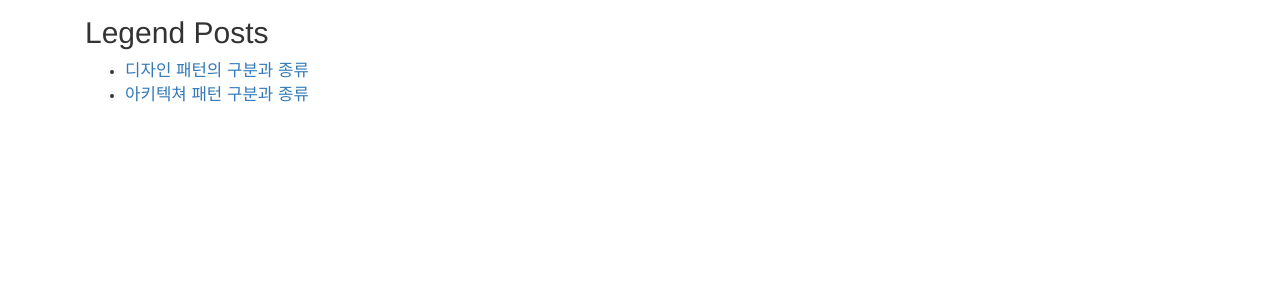
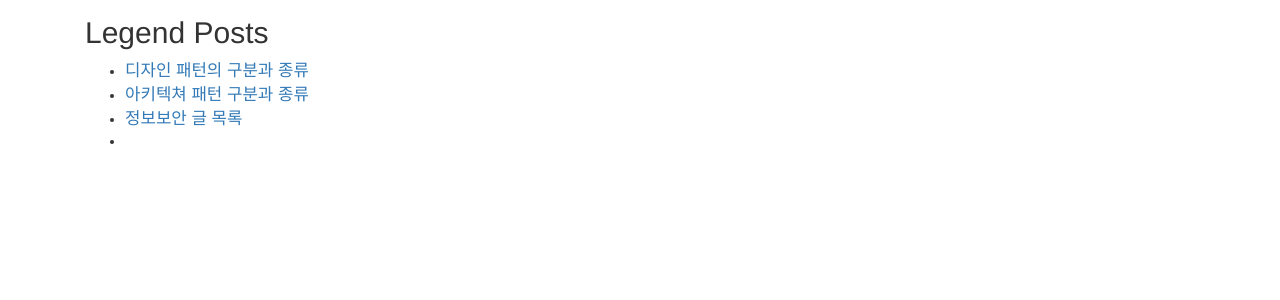
Before and after one commit to Gihak111/Gihak111.github.io, a Jekyll site: the page built from index.html, in a window 1280 px wide. Shown: the part 511-811 px from the top of the page. Built offline with Jekyll 4.4.1, drawn with Linux system fonts in a browser that asks for light colours; the list of posts is cut into pages by our own code.

Commit message:
Update index.html

```diff
--- a/index.html
+++ b/index.html
@@ -47,7 +47,12 @@ title: Home
       <li>
         <a href="https://gihak111.github.io/architecture_patterns/2024/12/04/Type_of_Architecture_Patterns_upload.html">
           아키텍쳐 패턴  구분과 종류
-        </a>
+        </a><br>
+        <li>
+          <a href="https://gihak111.github.io/google/2025/03/10/Information_Security_upload.html">
+            정보보안 글 목록
+          </a>
+        <li>
       </li>
     </li>
   </ul>
```
